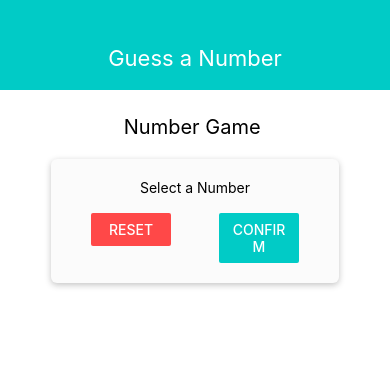
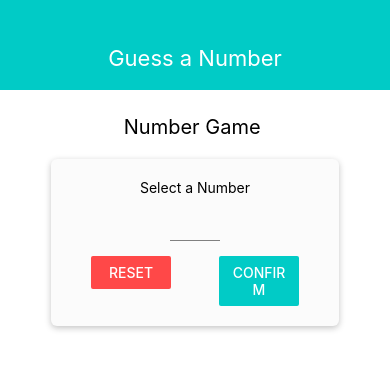
Before and after one commit to tragicmj/number-guess, a React Native app: screen / in a window 390 px wide. Shown: the top 370 px of the page. Built offline with nearby package versions, Linux system fonts and the light colour scheme.

Commit message:
first screen completed

```diff
--- /dev/null
+++ b/components/Input.js
@@ -0,0 +1,17 @@
+import React from "react";
+import { StyleSheet, TextInput } from "react-native";
+
+const Input = props => {
+  return <TextInput {...props} style={{ ...styles.input, ...props.style }} />;
+};
+
+const styles = StyleSheet.create({
+  input: {
+    height: 30,
+    borderBottomColor: "grey",
+    borderBottomWidth: 1,
+    marginVertical: 15
+  }
+});
+
+export default Input;
--- /dev/null
+++ b/components/NumberContainer.js
@@ -0,0 +1,30 @@
+import React from "react";
+import { View, StyleSheet, Text } from "react-native";
+import Colors from "../constants/colors";
+
+const NumberContainer = props => {
+  return (
+    <View style={styles.container}>
+      <Text style={styles.number}>{props.children}</Text>
+    </View>
+  );
+};
+
+const styles = StyleSheet.create({
+  container: {
+    borderWidth: 2,
+    borderColor: Colors.accent,
+    backgroundColor: Colors.accent,
+    padding: 10,
+    borderRadius: 4,
+    marginVertical: 15,
+    alignItems: "center",
+    justifyContent: "center"
+  },
+  number: {
+    color: "#ffffff",
+    fontSize: 20
+  }
+});
+
+export default NumberContainer;
--- a/screens/StartGameScreen.js
+++ b/screens/StartGameScreen.js
@@ -1,24 +1,105 @@
-import React from "react";
-import { View, Text, StyleSheet, TextInput, Button } from "react-native";
+import React, { useState } from "react";
+import {
+  View,
+  Text,
+  StyleSheet,
+  Button,
+  TouchableWithoutFeedback,
+  Keyboard,
+  Alert
+} from "react-native";
+
 import Card from "../components/Card";
+import Input from "../components/Input";
+import NumberContainer from "../components/NumberContainer";
+
 import Colors from "../constants/colors";
+
 const StartGameScreen = props => {
+  const [enteredValue, setEnteredValue] = useState("");
+  const [confirmed, setConfirmed] = useState(false);
+  const [selectedNumber, setSelectedNumber] = useState("");
+
+  const numberInputHandler = inputText => {
+    setEnteredValue(inputText.replace(/[^0-9]/g, ""));
+  };
+
+  const resetInputHandler = () => {
+    setEnteredValue("");
+    setConfirmed(false);
+  };
+
+  const confirmInputHandler = () => {
+    const choosenNumber = parseInt(enteredValue);
+    if (isNaN(choosenNumber) || choosenNumber <= 0 || choosenNumber > 99) {
+      Alert.alert(
+        "Invalid Number!",
+        "Number has to be a number between 1 and 99.",
+        [
+          {
+            text: "Okay",
+            style: "destructive",
+            onPress: resetInputHandler
+          }
+        ]
+      );
+      return;
+    }
+    setConfirmed(true);
+    setSelectedNumber(choosenNumber);
+    setEnteredValue("");
+    Keyboard.dismiss();
+  };
+  let confirmedOutput;
+  if (confirmed) {
+    confirmedOutput = (
+      <Card style={styles.summaryContainer}>
+        <Text style={styles.choosenTxt}>You Selected</Text>
+        <NumberContainer>{selectedNumber}</NumberContainer>
+        <Button title="START GAME" color={Colors.primary} />
+      </Card>
+    );
+  }
   return (
+    <TouchableWithoutFeedback
+      onPress={() => {
+        Keyboard.dismiss();
+      }}
+    >
       <View style={styles.screen}>
         <Text style={styles.heading}>Number Game </Text>
         <Card style={styles.inputContainer}>
           <Text>Select a Number</Text>
-        <TextInput />
+          <Input
+            blurOnSubmit
+            autoCapitalize="none"
+            autoCorrect={false}
+            keyboardType="number-pad"
+            maxLength={2}
+            onChangeText={numberInputHandler}
+            value={enteredValue}
+            style={styles.input}
+          />
           <View style={styles.buttonWrap}>
             <View style={styles.button}>
-            <Button color={Colors.accent} title="Reset" onPress={() => {}} />
+              <Button
+                color={Colors.accent}
+                title="Reset"
+                onPress={resetInputHandler}
+              />
             </View>
             <View style={styles.button}>
-            <Button title="Confirm" color={Colors.primary} onPress={() => {}} />
+              <Button
+                title="Confirm"
+                color={Colors.primary}
+                onPress={confirmInputHandler}
+              />
             </View>
           </View>
         </Card>
+        {confirmedOutput}
       </View>
+    </TouchableWithoutFeedback>
   );
 };
 
@@ -33,11 +114,23 @@ const styles = StyleSheet.create({
     marginBottom: 20,
     fontSize: 20
   },
-
+  summaryContainer: {
+    width: 300,
+    maxWidth: "80%",
+    marginVertical: 40,
+    alignItems: "center"
+  },
+  choosenTxt: {
+    fontSize: 18
+  },
   inputContainer: {
     width: 300,
     maxWidth: "80%",
     alignItems: "center"
+  },
+  input: {
+    width: 50,
+    textAlign: "center"
   },
   buttonWrap: {
     flexDirection: "row",
```
Lines whose indentation alone changed are shown as unchanged.
